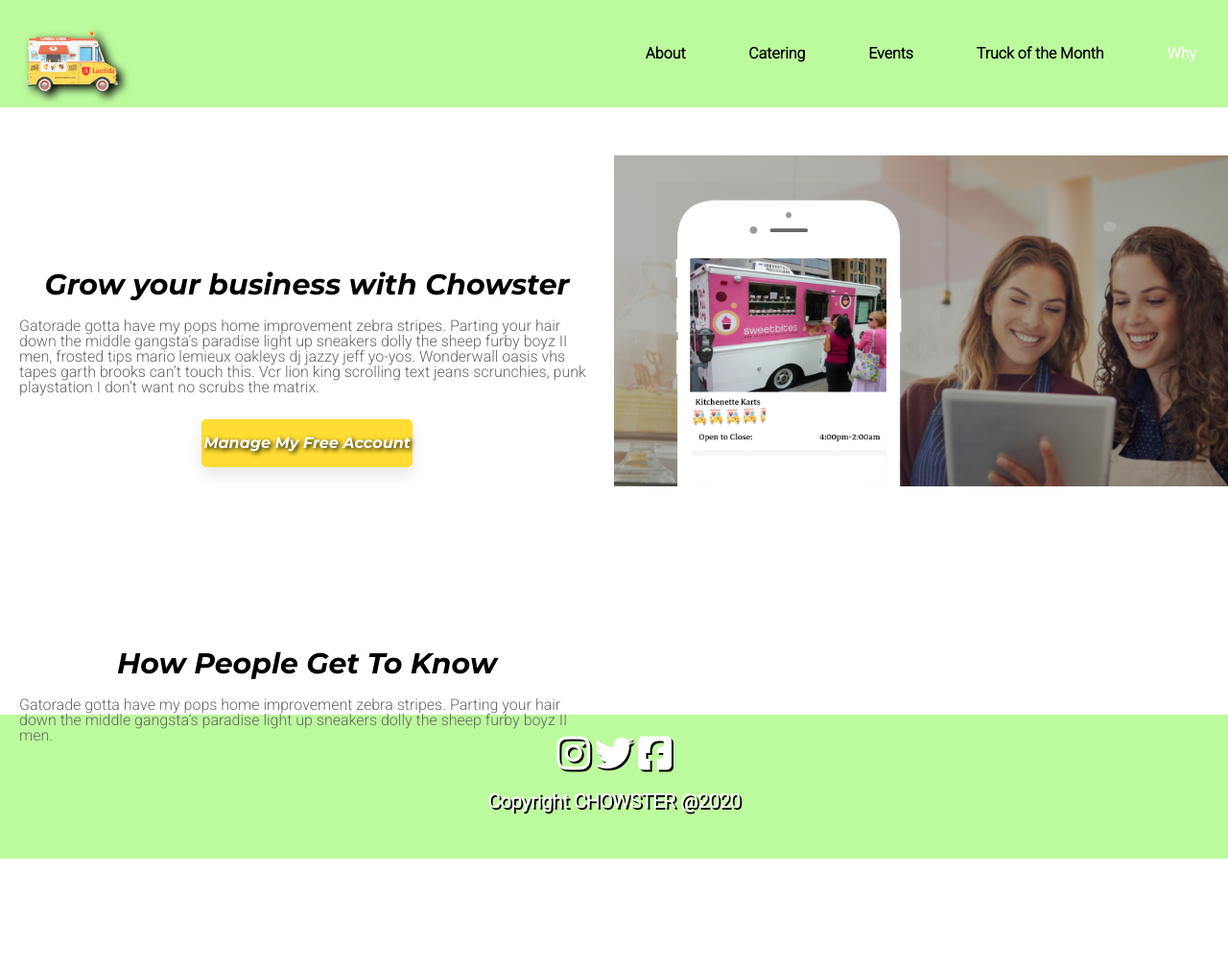
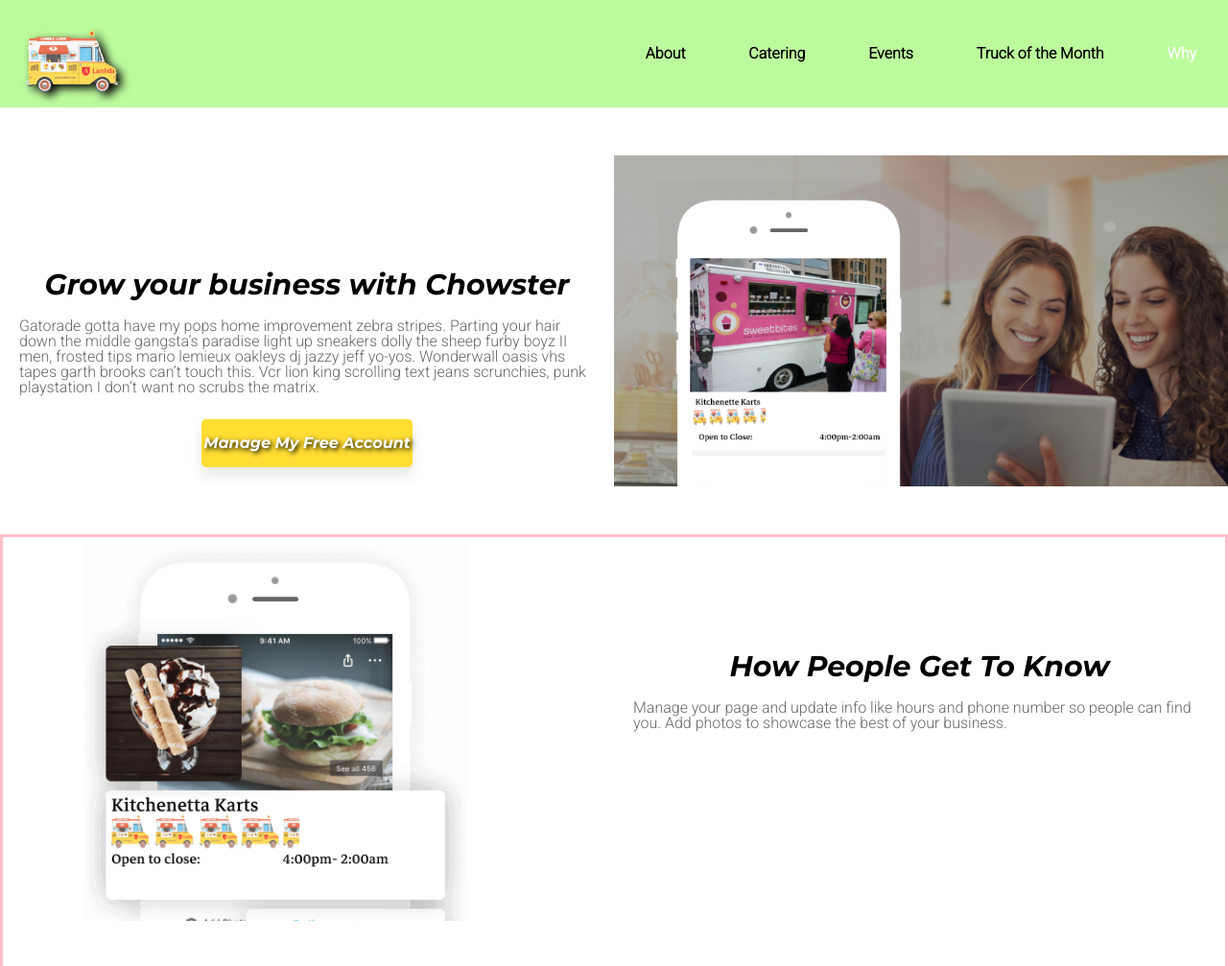
Before and after one commit to FoodTruck-TrackR/marketing, a plain HTML site: page biz-page.html in a window 1280 px wide. Shown: the top 1007 px of the page at 96% size. Before the commit the page ends 895 px from the top, so only its background shows below. Drawn offline with Linux system fonts and the light colour scheme.

Commit message:
Added center page content

```diff
--- a/biz-page.html
+++ b/biz-page.html
@@ -48,7 +48,7 @@
             </div>
             <div class="top-text">
                 <h2>How People Get To Know <You class=""></You></h2>
-                <p>Gatorade gotta have my pops home improvement zebra stripes. Parting your hair down the middle gangsta’s paradise light up sneakers dolly the sheep furby boyz II men.</p>
+                <p>Manage your page and update info like hours and phone number so people can find you. Add photos to showcase the best of your business.</p>
 
             </div>
         </div>
--- a/css/biz-page.css
+++ b/css/biz-page.css
@@ -136,6 +136,10 @@ nav {
 
 }
 
+
+
+
+
 #biz-btn {
     text-decoration: none;
     color:white;
@@ -156,6 +160,27 @@ nav {
 
 #biz-btn:hover {
     background-color: #ffea80;
+}
+
+.center-content {
+    height: 500px;
+    border:3px solid pink;
+
+}
+.center-container {
+    display: flex;
+
+}
+
+.center-image {
+    width: 50%;
+    height:400px;
+    background: url("../img/center-image.jpg") no-repeat fixed;
+    -webkit-background-size: cover;
+    -moz-background-size: cover;
+    -o-background-size: cover;
+    background-size: cover;
+    background-attachment: scroll;
 }
 
 
```
Also changed, not shown: img/center-image.jpg (added), 1 other file.
